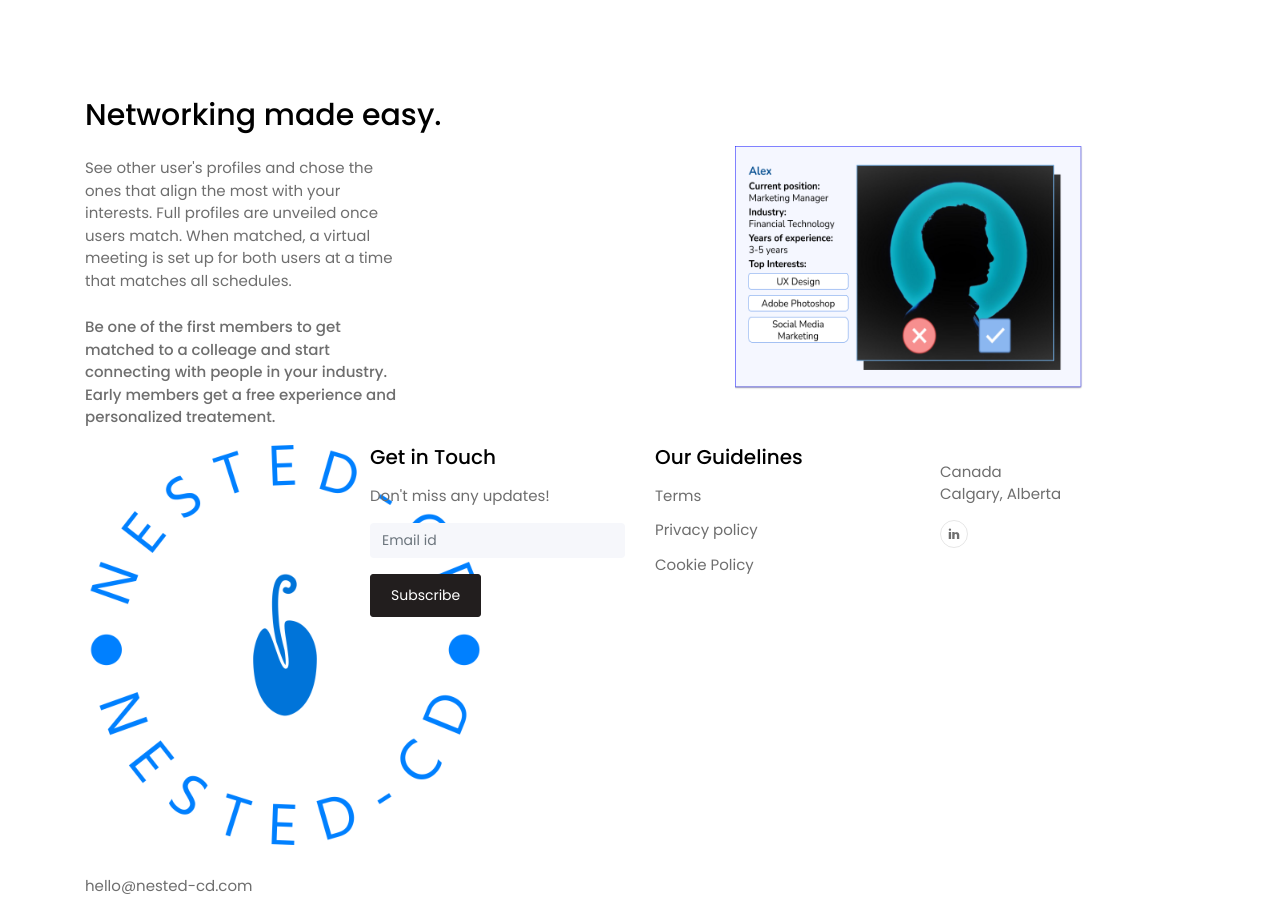
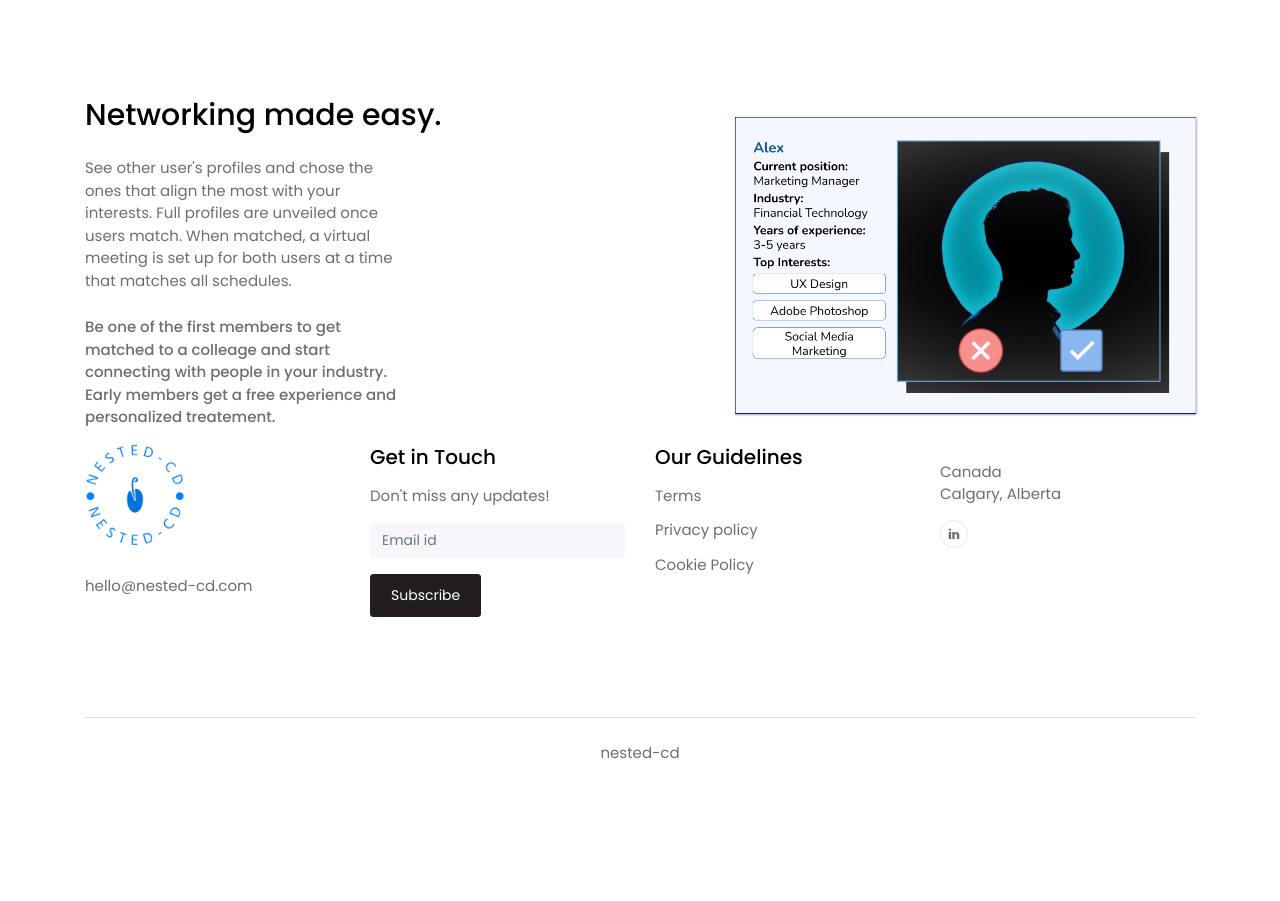
Before and after one commit to andygb13/nestedcd, a website: page (public)/index.html in a window 1280 px wide. Shown: the part 1183-2084 px from the top of the page. After the commit the page ends 1991 px from the top, so only its background shows below. Drawn offline with Linux system fonts and the light colour scheme.

Commit message:
Fix alignmnent

```diff
--- a/(public)/index.html
+++ b/(public)/index.html
@@ -94,14 +94,14 @@
             </div>
           </div>
           <div class="col-12 col-lg-5 p-0 img-digital grid-margin grid-margin-lg-0" data-aos="fade-left">
-            <img src="images/nested-cd_demo.png" alt="" width="360" height="250">
+            <img src="images/nested-cd_demo.png" alt="" width="480" height="auto">
           </div>
         </div>
       </section>
       <section class="contact-details" id="contact-details-section">
         <div class="row text-center text-md-left">
           <div class="col-12 col-md-6 col-lg-3 grid-margin">
-            <img src="images/logo-no-background.png" alt="" width="400" height="400">
+            <img src="images/logo-no-background.png" alt="" width="100" height="auto">
             <div class="pt-2">
               <p class="text-muted m-0"><br>hello@nested-cd.com</p>
             </div>
```
